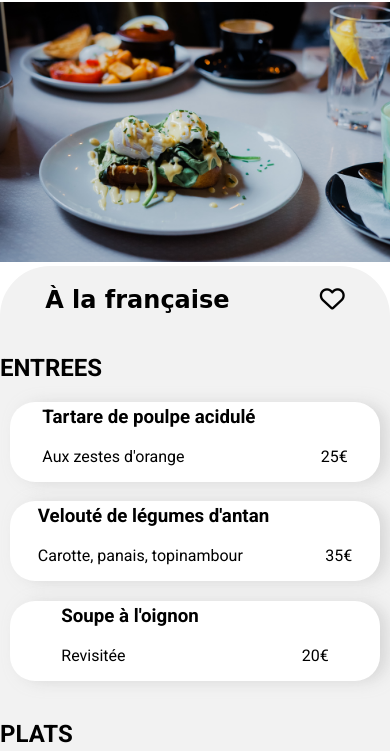
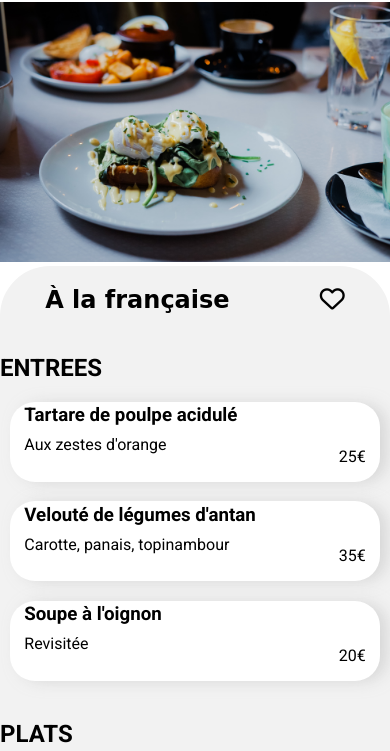
Before and after one commit to SelimBmdn/NewProjet_3, a plain HTML site: page alafrancaise.html in a window 390 px wide. Shown: the part 61-812 px from the top of the page. Drawn offline with Linux system fonts and the light colour scheme; a web font is replaced by a local one.

Commit message:
modif css menu (reglage pour responsive mobile ok, reste qlq element à modifier et ajouter les anim

```diff
--- a/CSS/alafrench.css
+++ b/CSS/alafrench.css
@@ -81,6 +81,22 @@ footer ul {
     box-shadow: 8px 1px 15px -1px rgb(189 189 189 / 51%);
 }
 
+.foodtitle_more {
+    width: 77%;
+    display: flex;
+    flex-direction: column;
+    align-items: baseline;
+    height: 100%;
+}
+.foodtitle_more h3 {
+    margin-top: 1%;
+    margin-bottom: 1%;
+}
+
+.foodtitle_more p {
+    margin-bottom: 1%;
+    margin-top: 2%;
+}
 .bouton_commander {
     display: flex;
     justify-content: center;
```
